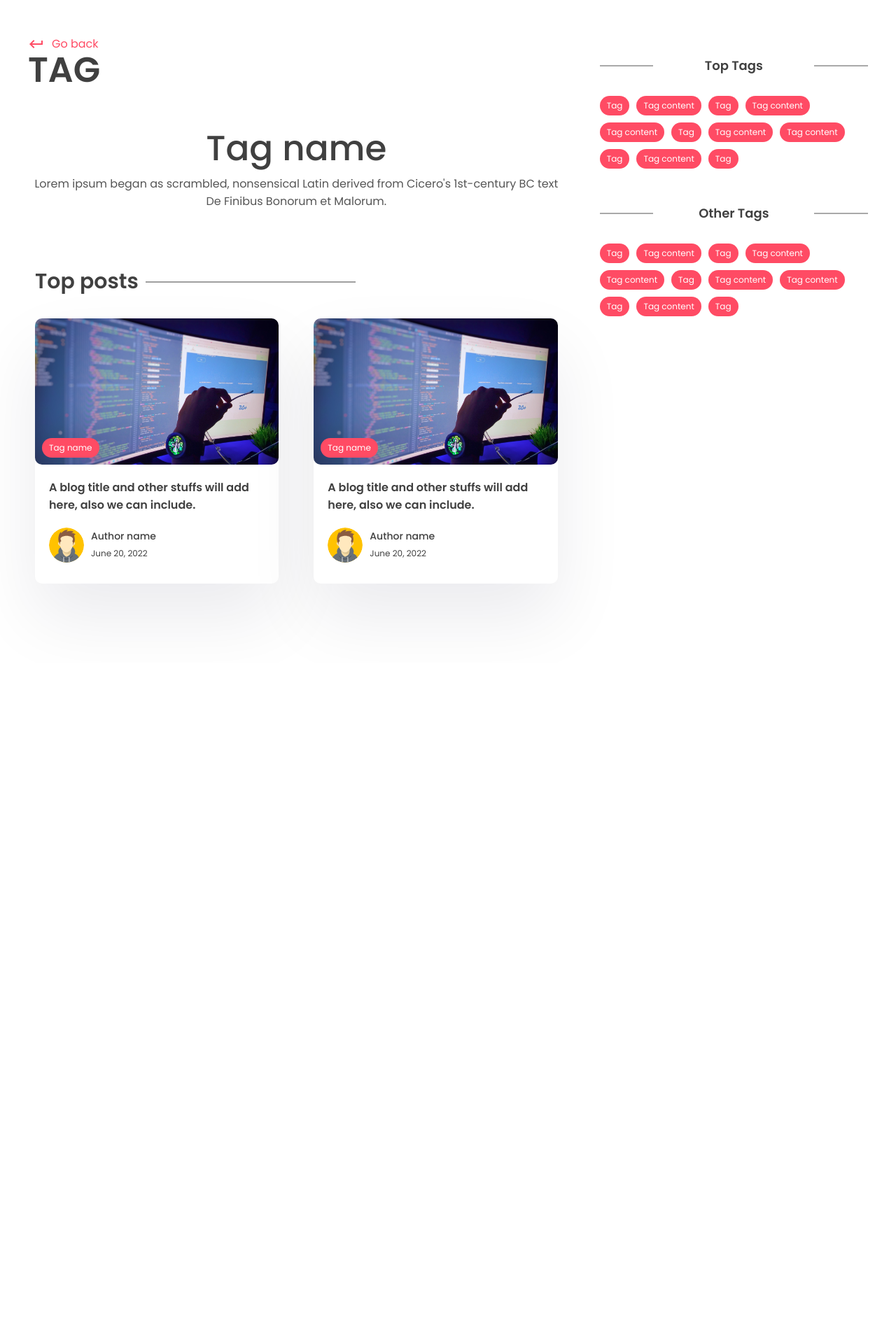
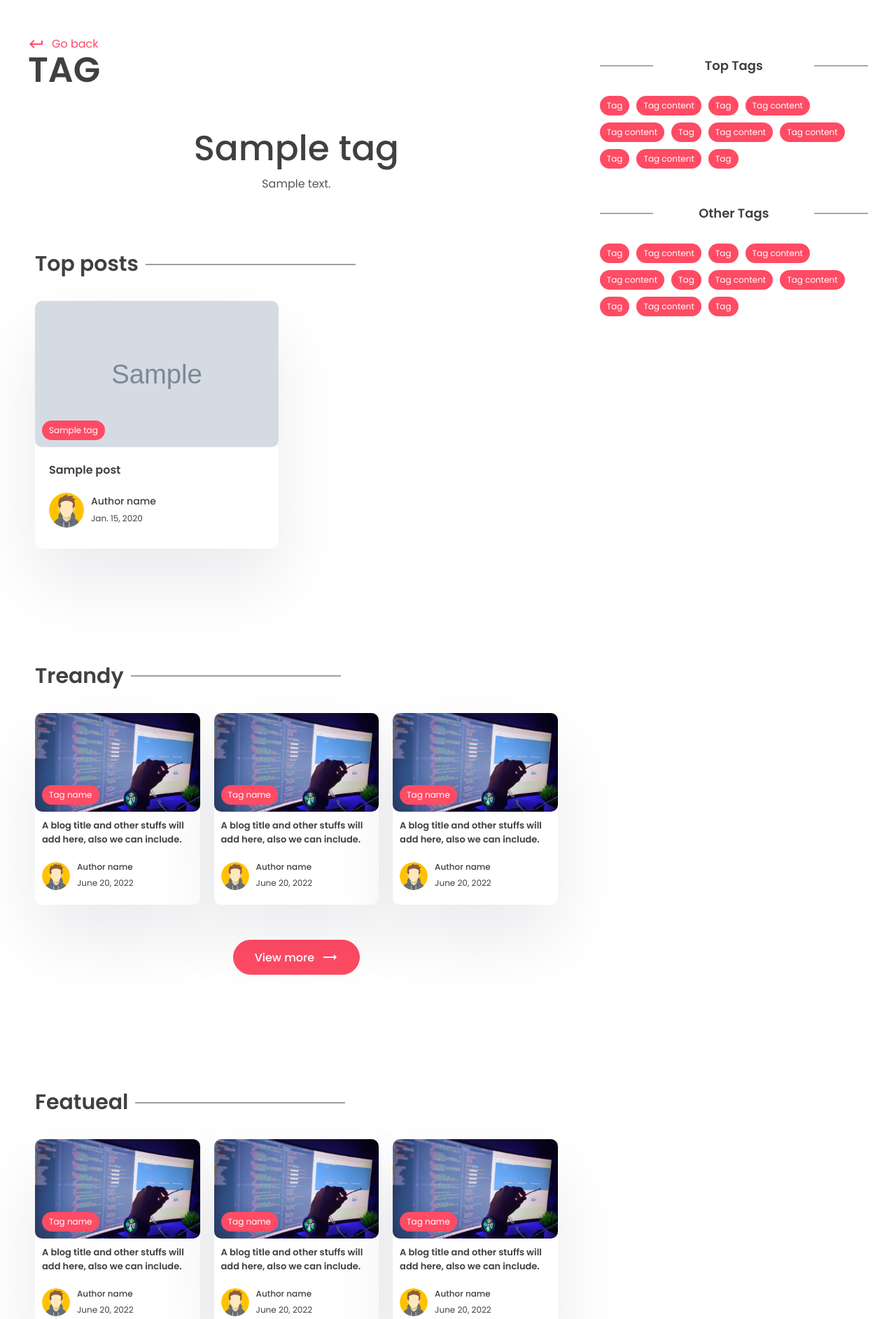
Before and after one commit to endang-ismaya/django4-blogapp, a Django app: a page that uses templates/app_blog/tag.html in a window 1280 px wide. Shown: the part 70-1955 px from the top of the page at 70% size. Run offline with Django 4.2, Linux system fonts and the light colour scheme; tables that the repository leaves empty hold one stand-in row (values such as "Sample post"); grey boxes marked "Sample" are stand-in pictures; some libraries are stand-ins or nearby versions.

Commit message:
Tag Page - part 2: add top_posts

```diff
--- a/app_blog/views.py
+++ b/app_blog/views.py
@@ -1,7 +1,7 @@
 from django.shortcuts import render
 from django.http import HttpResponse, HttpResponseRedirect
 from django.urls import reverse
-from .models import Post, Comment
+from .models import Post, Comment, Tag
 from .forms import CommentForm, SubscribeForm
 
 # Create your views here.
@@ -86,5 +86,11 @@
 
 
 def tag_page(request, slug):
-    ctx = {}
-    return render(request, "app_blog/tag.html", ctx)
+    try:
+        tag = Tag.objects.get(slug=slug)
+        top_posts = Post.objects.filter(tags__in=[tag.id]).order_by("-view_count")[:2]
+
+        ctx = {"tag": tag, "top_posts": top_posts}
+        return render(request, "app_blog/tag.html", ctx)
+    except:
+        return HttpResponse(f"Tag '{slug}' not found")
--- a/templates/app_blog/tag.html
+++ b/templates/app_blog/tag.html
@@ -3,7 +3,7 @@
 {% load static %}
 
 <!-- title -->
-{% block title %} Blog | Tag Page {% endblock title %}
+{% block title %} Blog | {{ tag.name }} {% endblock title %}
 
 <!-- content start -->
 {% block content %}
@@ -23,61 +23,38 @@
 
         <center>
           <div class="typo">
-            <h1 class="title">Tag name</h1>
-            <p>
-              Lorem ipsum began as scrambled, nonsensical Latin derived from Cicero's 1st-century BC text De Finibus
-              Bonorum et Malorum.
-            </p>
+            <h1 class="title">{{ tag.name }}</h1>
+            <p>{{tag.description}}</p>
           </div>
         </center>
         <section class="sp">
           <div class="container">
             <h1 class="sec-title">Top posts</h1>
             <div class="grid-2 blog">
+              {% for post in top_posts %}
               <!-- card -->
               <a href="#">
                 <div class="card">
                   <div class="post-img">
-                    <img src="../images/post.png" alt="" />
-                    <div class="tag">Tag name</div>
+                    <img src="{{post.image.url}}" alt="" />
+                    <div class="tag">{{post.tags.all.0.name}}</div>
                   </div>
                   <div class="card-content">
-                    <h3>A blog title and other stuffs will add here, also we can include.</h3>
+                    <h3>{{post.title}}</h3>
                     <div class="author">
                       <div class="profile-pic">
-                        <img src="../images/author.svg" alt="" />
+                        <img src="{% static 'app_blog/images/author.svg' %}" alt="" />
                       </div>
                       <div class="details">
                         <p>Author name</p>
-                        <small>June 20, 2022</small>
+                        <small>{{post.last_updated | date}}</small>
                       </div>
                     </div>
                   </div>
                 </div>
               </a>
               <!-- card end-->
-              <!-- card -->
-              <a href="#">
-                <div class="card">
-                  <div class="post-img">
-                    <img src="../images/post.png" alt="" />
-                    <div class="tag">Tag name</div>
-                  </div>
-                  <div class="card-content">
-                    <h3>A blog title and other stuffs will add here, also we can include.</h3>
-                    <div class="author">
-                      <div class="profile-pic">
-                        <img src="../images/author.svg" alt="" />
-                      </div>
-                      <div class="details">
-                        <p>Author name</p>
-                        <small>June 20, 2022</small>
-                      </div>
-                    </div>
-                  </div>
-                </div>
-              </a>
-              <!-- card end-->
+              {% endfor %}
             </div>
           </div>
         </section>
```
